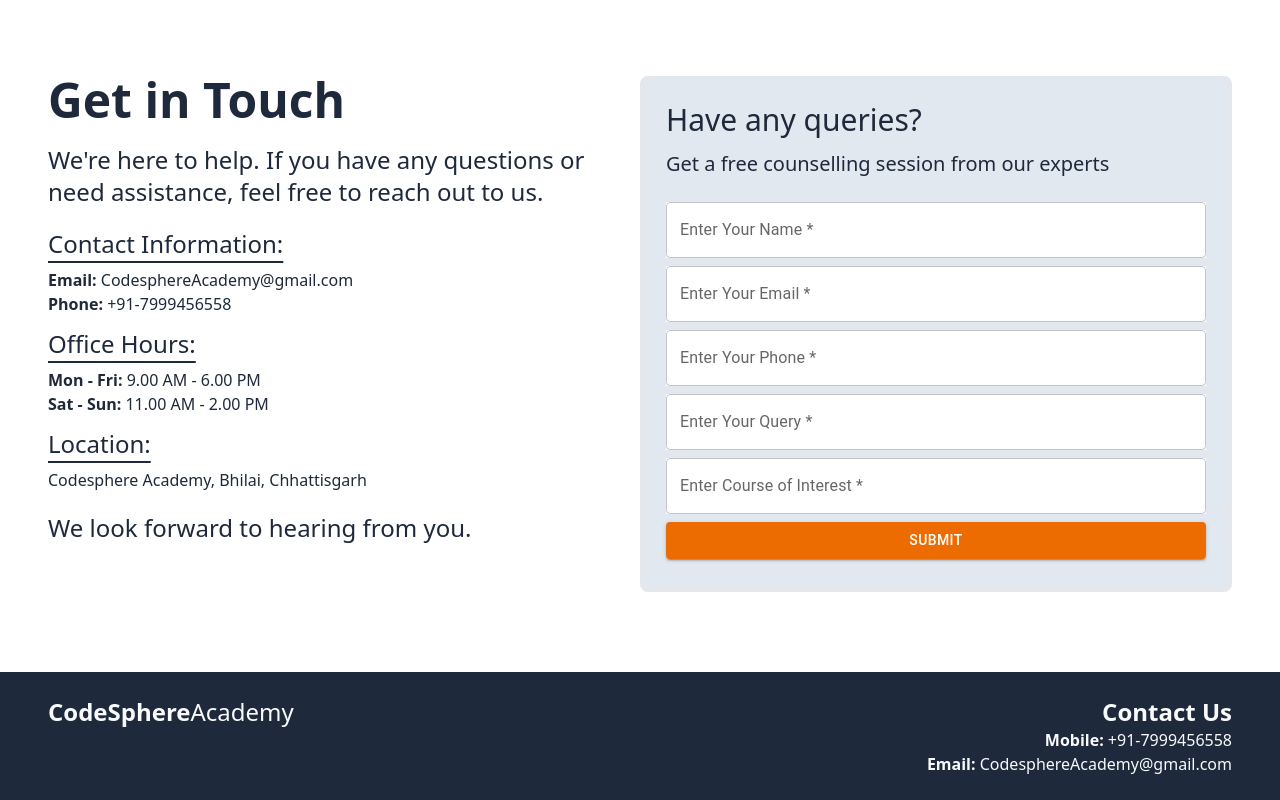
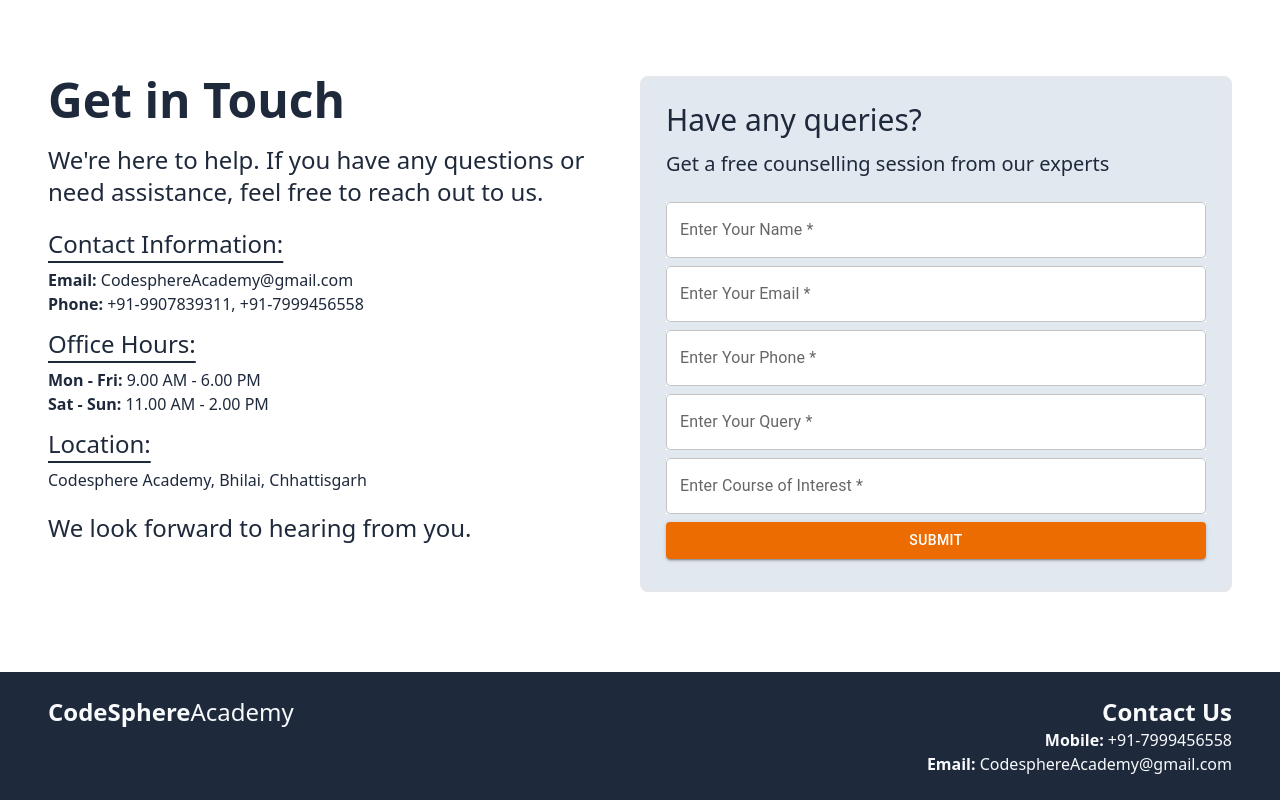
Before and after one commit to ABHISHEK-SIN-GH/CSAcademy, a React (Vite) app: page / in a window 1280 px wide. Shown: the part 2510-3310 px from the top of the page. Built offline with nearby package versions, Linux system fonts and the light colour scheme.

Commit message:
Update Home.jsx

```diff
--- a/src/components/Home.jsx
+++ b/src/components/Home.jsx
@@ -121,7 +121,7 @@
 
                     <h1 className='text-2xl font-light underline underline-offset-8 mb-2'>Contact Information:</h1>
                     <h3><span className='font-bold'>Email:</span> CodesphereAcademy@gmail.com</h3>
-                    <h3 className='mb-3'><span className='font-bold'>Phone:</span> +91-7999456558</h3>
+                    <h3 className='mb-3'><span className='font-bold'>Phone:</span> +91-9907839311, +91-7999456558</h3>
 
                     <h1 className='text-2xl font-light underline underline-offset-8 mb-2'>Office Hours:</h1>
                     <h3><span className='font-bold'>Mon - Fri:</span> 9.00 AM - 6.00 PM</h3>
```
